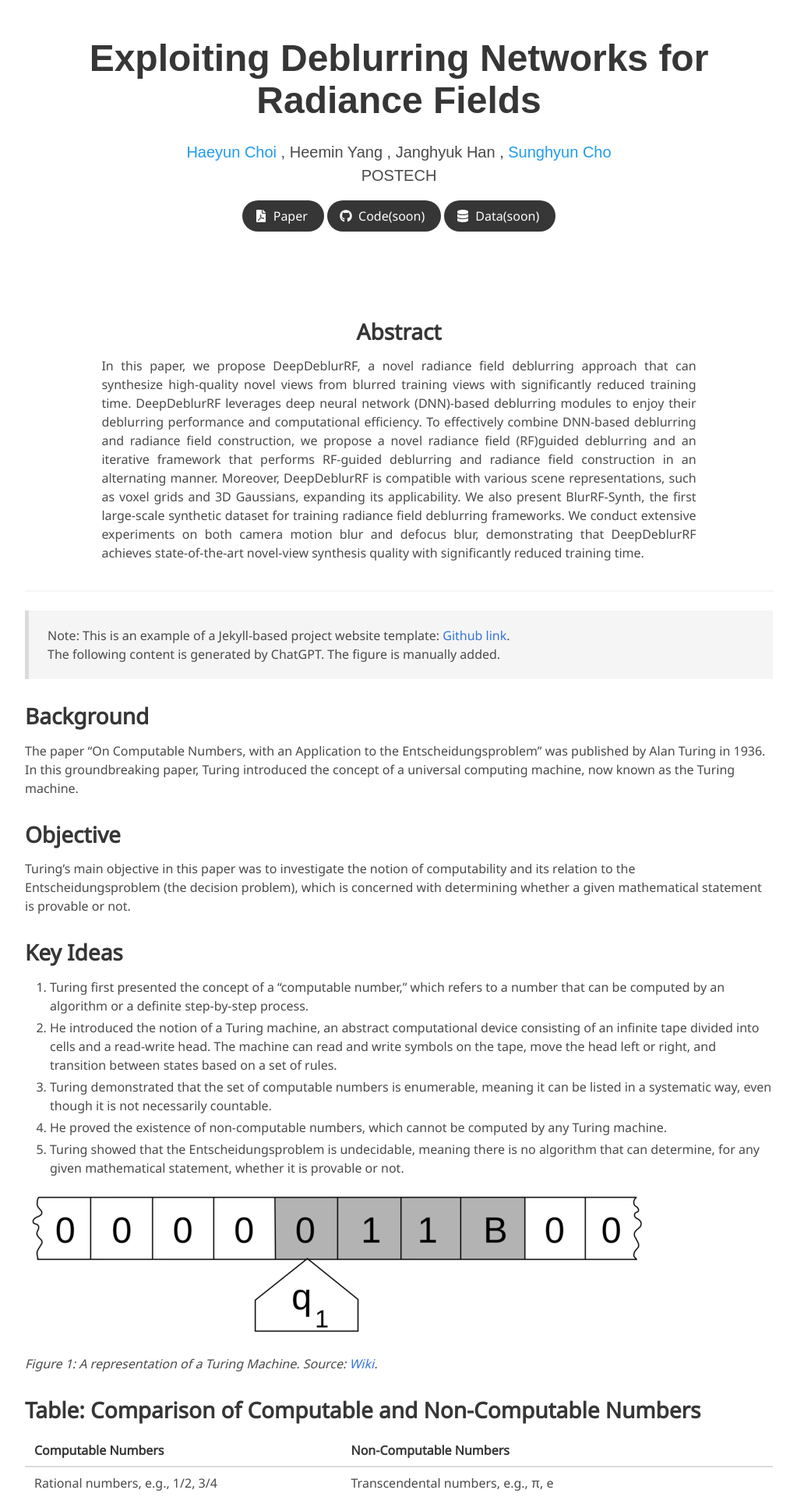
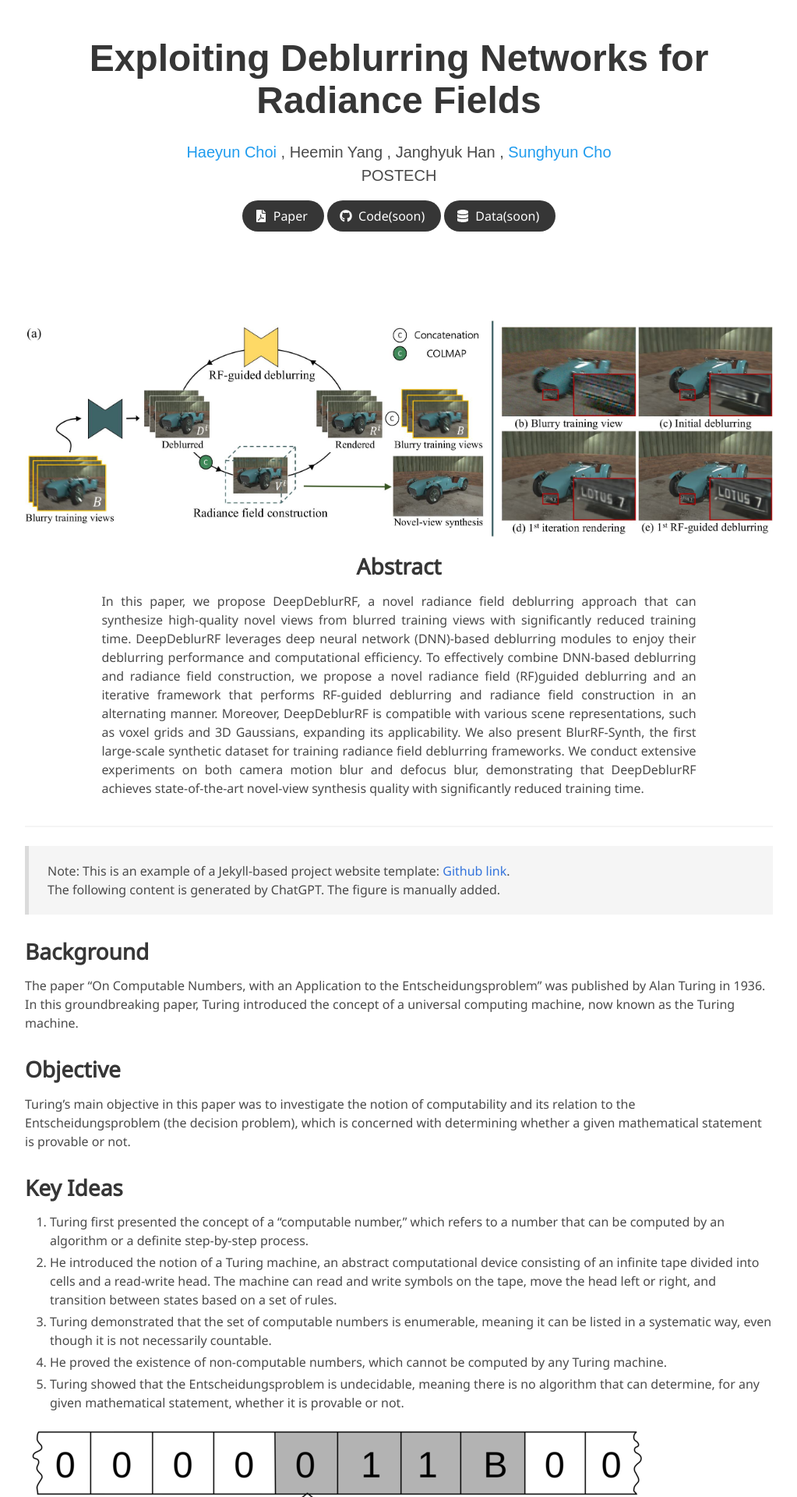
Before and after one commit to haeyun-choi/DDRF_site, a Jekyll site: the page built from index.md, in a window 1280 px wide. Shown: the top 1920 px of the page at 78% size, without its empty margins (128-1151 px from the left). Built offline with Jekyll 4.4.1, drawn with Linux system fonts in a browser that asks for light colours; some web fonts are replaced.

Commit message:
Update index.md

```diff
--- a/index.md
+++ b/index.md
@@ -16,6 +16,8 @@ paper: https://drive.google.com/file/d/1RS11tWRO0MYgHEKAvr_NSB_uADJMbSij/view?us
 code: https://github.com/topics/turing-machines
 data: https://huggingface.co/docs/datasets
 ---
+
+![Teaser](/static/image/teaser.jpg)
 
 <!-- Using HTML to center the abstract -->
 <div class="columns is-centered has-text-centered">
```
